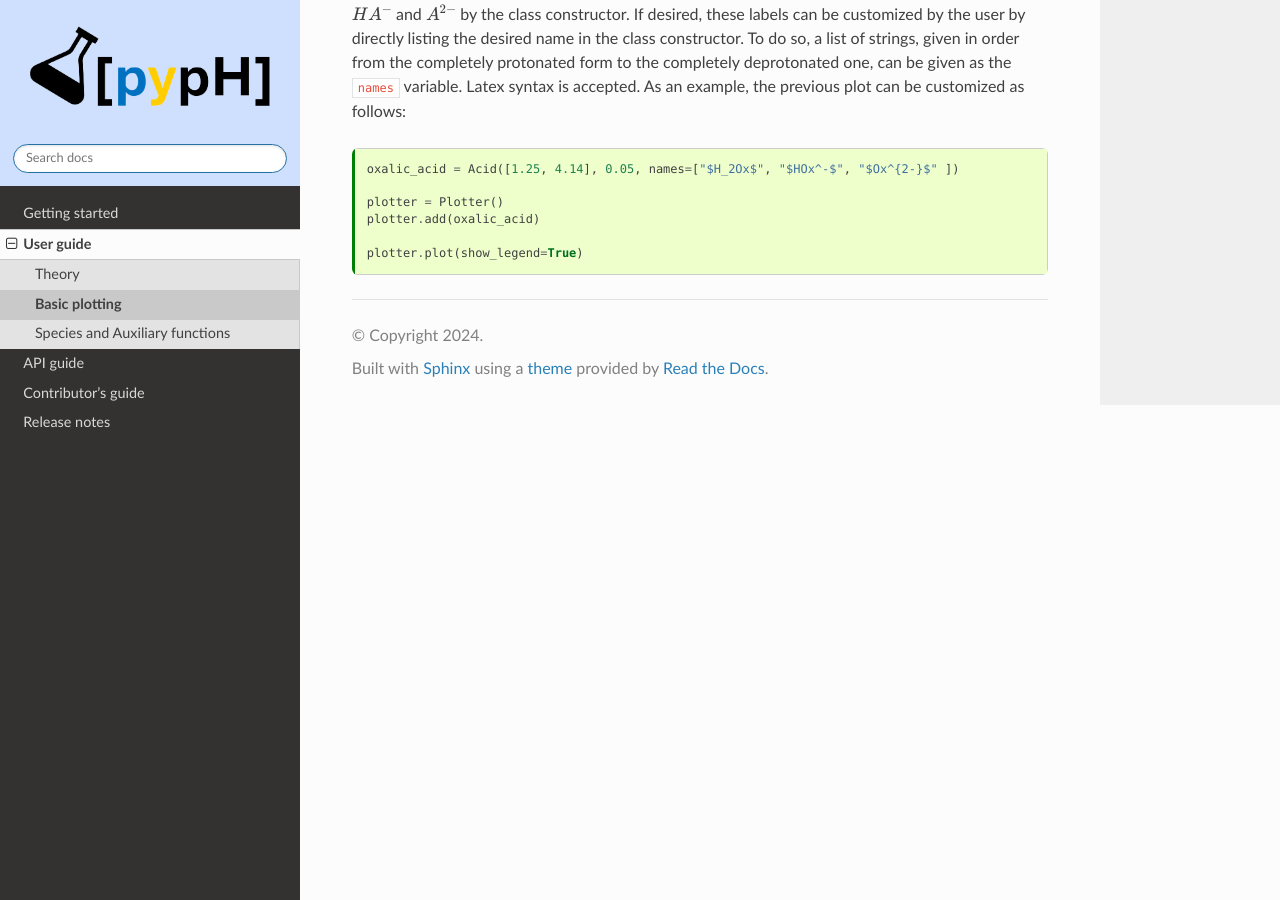
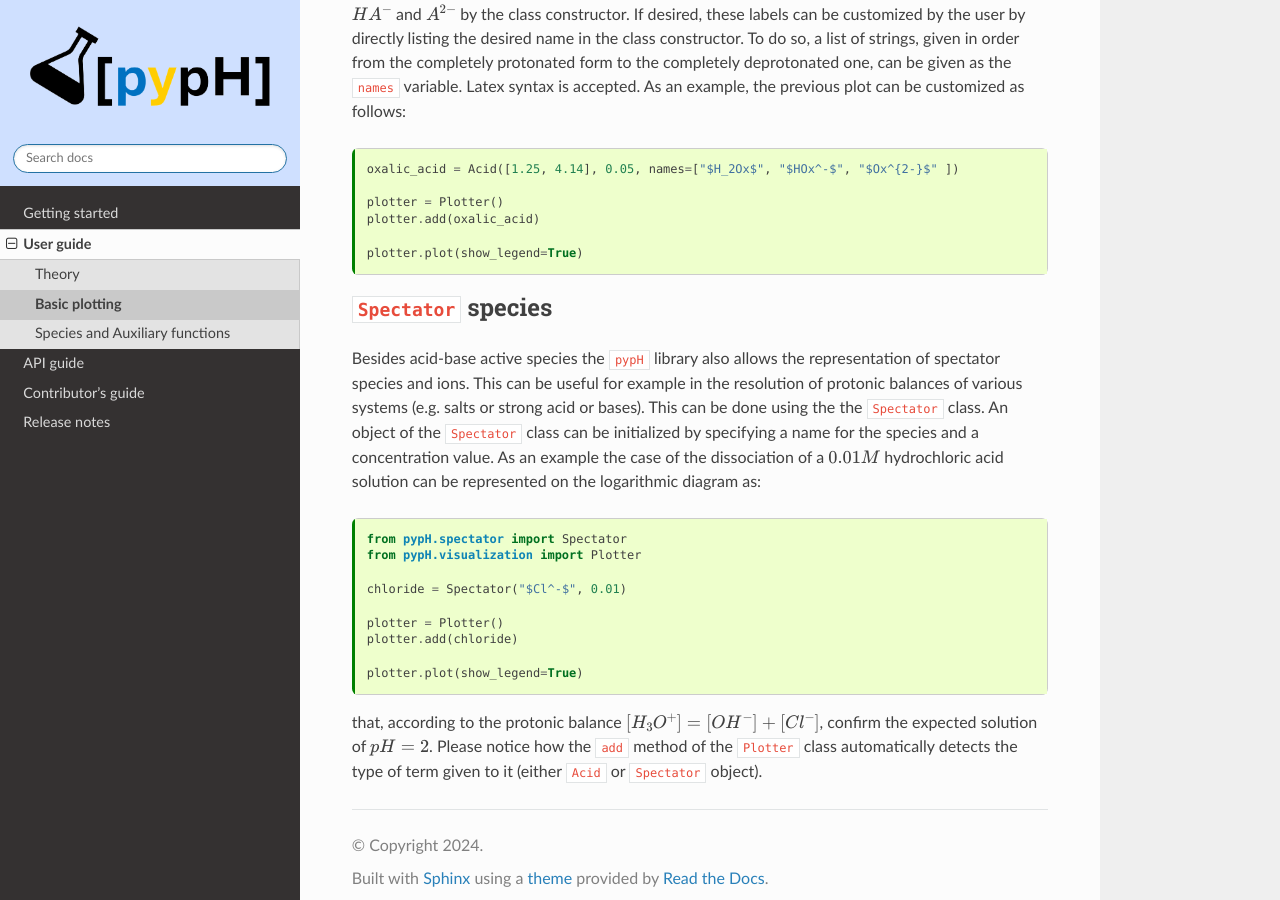
Before and after one commit to ppravatto/pypH, a Jupyter Book: the page built from docs/Guide/plotting.md, in a window 1280 px wide and 900 px high, scrolled down 864 px. Built offline with Jupyter Book 1.0.4 settings and Sphinx 7.4.7 and the Read the Docs theme 3.1.0, drawn with Linux system fonts in a browser that asks for light colours.

Commit message:
Documentation update describing Spectator class

````diff
--- a/docs/Guide/plotting.md
+++ b/docs/Guide/plotting.md
@@ -49,3 +49,23 @@ plotter.add(oxalic_acid)
 
 plotter.plot(show_legend=True)
 ```
+
+## `Spectator` species
+
+Besides acid-base active species the `pypH` library also allows the representation of spectator species and ions. This can be useful for example in the resolution of protonic balances of various systems (e.g. salts or strong acid or bases). This can be done using the the `Spectator` class. An object of the `Spectator` class can be initialized by specifying a name for the species and a concentration value. As an example the case of the dissociation of a $0.01M$ hydrochloric acid solution can be represented on the logarithmic diagram as:
+
+
+```{code-cell} python
+from pypH.spectator import Spectator
+from pypH.visualization import Plotter
+
+chloride = Spectator("$Cl^-$", 0.01)
+
+plotter = Plotter()
+plotter.add(chloride)
+
+plotter.plot(show_legend=True)
+
+```
+
+that, according to the protonic balance $[H_3O^+] = [OH^-] + [Cl^-]$, confirm the expected solution of $pH=2$. Please notice how the `add` method of the `Plotter` class automatically detects the type of term given to it (either `Acid` or `Spectator` object).
````
